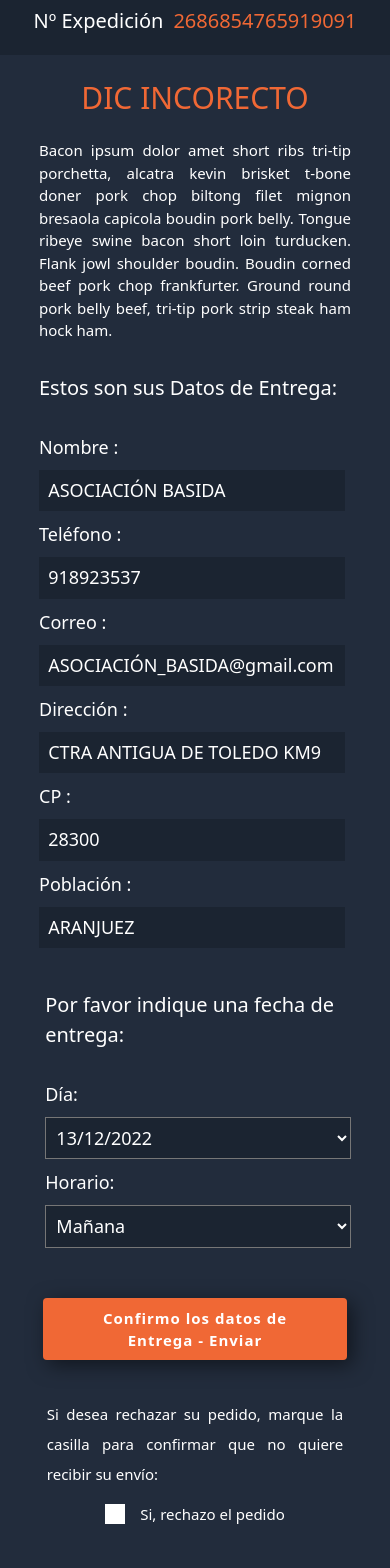
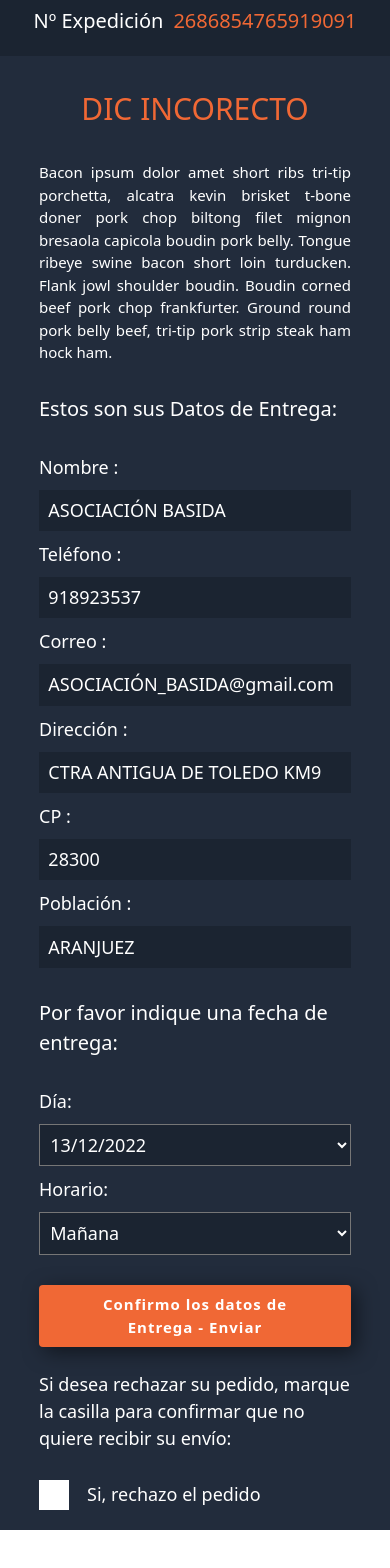
Before and after one commit to Javalga/Wayback, an Angular app in the folder angular-wayback/: page /customer-input in a window 390 px wide. Shown: the part 114-1682 px from the top of the page. After the commit the page ends 1644 px from the top, so only its background shows below. Built offline with nearby package versions, Linux system fonts and the light colour scheme.

Commit message:
finished responsive costumer-input

```diff
--- a/angular-wayback/src/app/pages/customer-input/customer-input.component.css
+++ b/angular-wayback/src/app/pages/customer-input/customer-input.component.css
@@ -8,7 +8,7 @@
     .content-container{
         background-color: var(--primary-color2-dark);
         min-height: 100vh;
-        padding: 2em 15em 2em;
+        padding: 2em 10em 2em;
     }
         .header-costumer-input{
             display: flex;
@@ -32,43 +32,61 @@
     .title-costumer-input{
         font-size: 4rem;
         text-align: center;
-        padding: 0.2em 0em;
+        margin: 0.2em 0em;
     }
-
     .description-costumer-input{
         font-size: 1.5rem;
         text-align: justify;
     }
 
-     /* Formulario datos entrega */
+    /* Form contenedor */
 
     .both_form-container{
         display: flex;
         justify-content: space-between;
+        gap: 4em;
+        margin-top: 3em;
     }
 
-        .general-input{
-            background-color: var(--primary-color1-dark);
-            color: var(--secondary-color2-dark);
-            padding: 0.4em;
-        }
+    /* Formulario datos entrega */
 
     .costumer_data{
         width: 50%;
-        padding-right: 2%;
+        display: flex;
+        flex-direction: column;
+        gap: 2em;
     }
-
     .costumer_data-tittle{
         font-size: 2rem;
-        padding: 4% 0 4%;
     }
-
     .costumer_data-inputs{
         display: flex;
         flex-direction: column;
+        gap: 1em;
+    }
+
+     /* Formulario Fecha de entrega */
+
+    .delivery_time_data{
+        width: 50%;
+        display: flex;
+        flex-direction: column;
+        gap: 2em;
+    }
+     .delivery_time_data-title{
+        font-size: 2rem;
+    }
+    .delivery_time_data-inputs{
+        display: flex;
+        flex-direction: column;
         gap: 1rem;
+    }
+    .label-input_combo select{
+            width: 70%;
+            padding-left:  2%;
+        }
 
-    }
+    /* Trato de los inputs */
 
     .label-input_combo{
        display: flex;
@@ -81,26 +99,10 @@
             padding-left: 3%;
         }
 
-    /* Formulario Fecha de entrega */
-
-    .delivery_time_data{
-        width: 50%;
-        padding-left: 2%;
-    }
-
-     .delivery_time_data-title{
-        font-size: 2rem;
-        padding: 4% 0 4%;
-    }
-
-    .delivery_time_data-inputs{
-        display: flex;
-        flex-direction: column;
-        gap: 1rem;
-    }
-    .label-input_combo select{
-            width: 70%;
-            padding-left:  2%;
+    .general-input{
+            background-color: var(--primary-color1-dark);
+            color: var(--secondary-color2-dark);
+            padding: 0.4em;
         }
 
     /* Button */
@@ -108,7 +110,7 @@
     .button_position{
         display: flex;
         justify-content: center;
-        padding: 4% 0px;
+        margin: 3em 0px;
     }
 
     /*refused container*/
@@ -161,7 +163,8 @@
         background-color: var(--secondary-color3-dark);
     }
 
-    @media screen and (max-width: 600px){
+    @media screen and (max-width: 1150px){
+
         .body-container{
             padding: 0px;
         }
@@ -183,37 +186,44 @@
             font-size: 2rem;
             display: flex;
             flex-direction: row;
-            padding: 5% 0px;
+            justify-content: center;
+            align-items: center;
+            flex-wrap: wrap;
+            margin: 1em 0.5em;
             gap: 0.5em;
+            padding: 0px;
         }
-
         .expedient_number-number{
             color: var(--secondary-color3-dark)
         }
-
         .title-costumer-input{
-            padding: 5% 10%;
+            width: 80%;
+            margin: 1em auto;
+            padding: 0px;
             font-size: 3rem;
             color: var(--secondary-color3-dark)
         }
-
         .description-costumer-input{
-            padding: 0% 10% 5%;
+            width: 80%;
+            margin: auto;
         }
-
         .both_form-container{
+            width: 80%;
+            margin: 3em auto;
             display: flex;
             flex-direction: column;
-            padding: 0px 10%;
             gap: 3em;
-
         }
         .costumer_data{
+            display: flex;
+            flex-direction: column;
             width: 100%;
+            padding: 0px;
+            gap: 3em;
         }
 
         .costumer_data-tittle{
-            padding-bottom: 10%;
+            padding: 0px;
         }
 
         .label-input_combo{
@@ -224,51 +234,78 @@
             gap: 0.5em;
             width: 100%;
             padding: 0px;
-
         }
-
-
-        /* Problema con el width */
-
         label{
             width: 100%;
         }
         .general-input{
             width: 100% !important;
             margin: 0px;
+        }
 
+        .delivery_time_data{
+            display: flex;
+            flex-direction: column;
+            width: 100%;
+            padding: 0px;
+            gap: 3em;
+        }
+        .delivery_time_data-title{
+            padding: 0px;
+        }
+        .button_position{
+            width: 80%;
+            margin: 4em auto;
+            font-size: 0.8rem;
+            padding: 0px;
+        }
 
+        .refused_container{
+            display: flex;
+            width: 80% !important;
+            margin: auto !important;
+            padding: 0;
+            border: none;
+            background-color: var(--primary-color2-dark);
+            align-items: start;
+            line-height: 1.5em;
+            gap: 1em;
+            font-size: 1.8rem;
+        }
+        /* .refused_description{
+            width: 80% !important;
+            margin: auto !important;
+            line-height: 1.5em ;
+        }
+        .refused_confirmation{
+            display: flex;
+            justify-content: start;
+        }
+        .button_position{
+            margin: 0;
+            width: 80%;
+            margin: auto;
+        }
+        .button_position>*>*{
+            padding: 0 !important;
+            width: 100% !important;
+            margin: 0 !important;
+        } */
+
+        .button_check{
+            height: 30px;
+        }
+        .button_check:focus{
+            height: 30px;
+        }
+    }
+
+    @media screen and (max-width: 600px){
+
+        .button_position{
+            font-size: 0.6rem;
+            padding: 0px;
 
         }
 
-        .delivery_time_data{
-            width: 100%;
-            padding-bottom: 10%;
-
-        }
-
-        .delivery_time_data-title{
-            padding-bottom: 10%;
-        }
-
-        .button_position{
-            padding: 5% 11%;
-            font-size: 0.6rem;
-        }
-
-        .refused_container{
-            padding: 0;
-            font-size: 1.5rem;
-            border: none;
-            background-color: var(--primary-color2-dark);
-        }
-
-        .refused_content{
-            padding: 5% 12%;
-            text-align: justify;
-        }
-
-        .refused_description{
-            line-height: 30px
-        }
-    };
+    }
--- a/angular-wayback/src/app/pages/customer-input/customer-input.component.html
+++ b/angular-wayback/src/app/pages/customer-input/customer-input.component.html
@@ -103,15 +103,13 @@
             </form>
         </div>
         <div class="refused_container">
-            <div class="refused_content">
-                <div class="refused_description">
-                    Si desea rechazar su pedido, marque la casilla para confirmar que no quiere recibir su envío:
-                </div>
-                <div class="refused_confirmation">
-                    <button class="button_check">X</button>
-                    <div class="refused_confirmation-text">
-                        Si, rechazo el pedido
-                    </div>
+            <p class="refused_description">
+                Si desea rechazar su pedido, marque la casilla para confirmar que no quiere recibir su envío:
+            </p>
+            <div class="refused_confirmation">
+                <button class="button_check">X</button>
+                <div class="refused_confirmation-text">
+                    Si, rechazo el pedido
                 </div>
             </div>
         </div>
```
